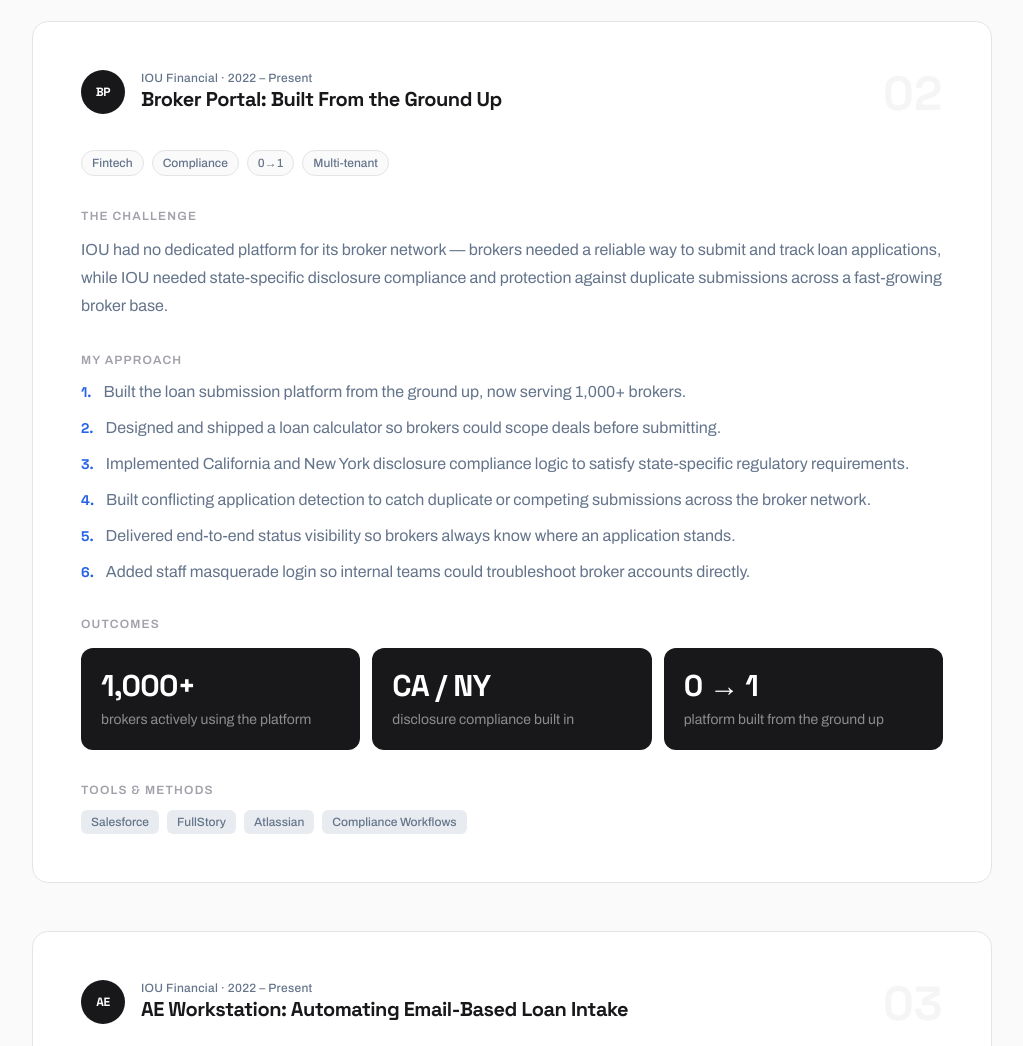
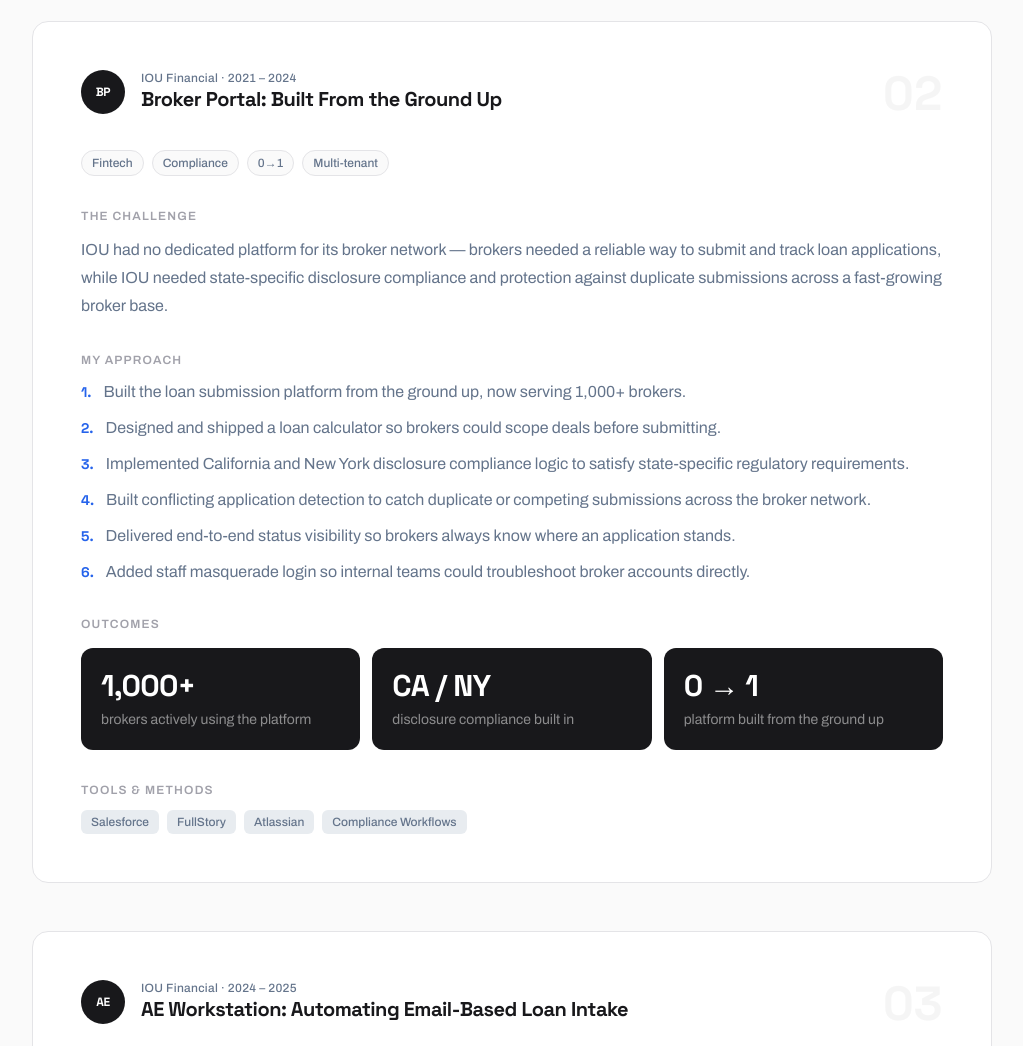
Before and after one commit to bburns402614/pm-portfolio, a Next.js app: page /projects in a window 1280 px wide. Shown: the part 1584-2630 px from the top of the page, without its empty margins (128-1151 px from the left). Built offline with nearby package versions, Linux system fonts and the light colour scheme.

Commit message:
update about page

```diff
--- a/src/app/projects/page.tsx
+++ b/src/app/projects/page.tsx
@@ -34,7 +34,7 @@ const projects = [
     company: "IOU Financial",
     initials: "BP",
     title: "Broker Portal: Built From the Ground Up",
-    period: "IOU Financial · 2022 – Present",
+    period: "IOU Financial · 2021 – 2024",
     tags: ["Fintech", "Compliance", "0→1", "Multi-tenant"],
     challenge:
       "IOU had no dedicated platform for its broker network — brokers needed a reliable way to submit and track loan applications, while IOU needed state-specific disclosure compliance and protection against duplicate submissions across a fast-growing broker base.",
@@ -58,7 +58,7 @@ const projects = [
     company: "IOU Financial",
     initials: "AE",
     title: "AE Workstation: Automating Email-Based Loan Intake",
-    period: "IOU Financial · 2022 – Present",
+    period: "IOU Financial · 2024 – 2025",
     tags: ["Internal Tools", "Automation", "Document Parsing"],
     challenge:
       "Account Executives were processing loan submissions that arrived by email — a slow, manual, error-prone path that didn't scale as submission volume grew and pulled AEs away from higher-value work.",
```
